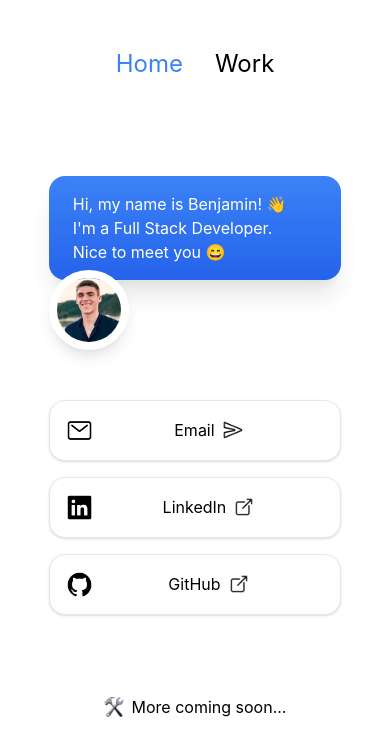
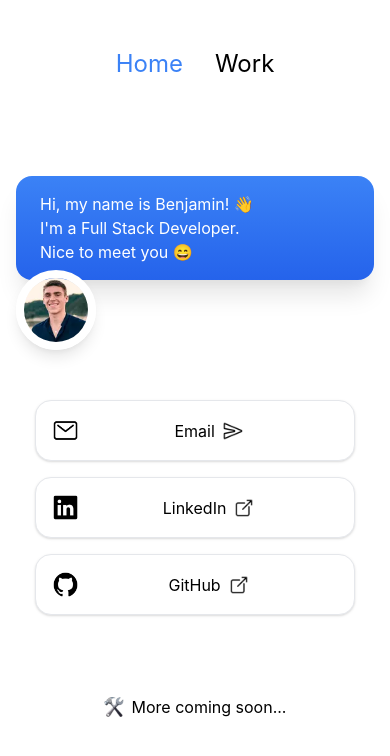
Before and after one commit to benyamynbrkyc/personal-website, a Next.js app: page / in a window 390 px wide. Shown: the top 756 px of the page. Built offline with nearby package versions, Linux system fonts and the light colour scheme.

Commit message:
refactor(layout): refactor to max-w

```diff
--- a/src/components/layout/index.tsx
+++ b/src/components/layout/index.tsx
@@ -4,7 +4,7 @@ export default function Layout({ children }: { children: JSX.Element }) {
   return (
     <>
       <Navbar />
-      <main className='lg:1/4 mx-auto w-3/4 pt-10 transition-all'>
+      <main className='mx-auto max-w-2xl px-4 pt-10 transition-all'>
         {children}
       </main>
     </>
```
